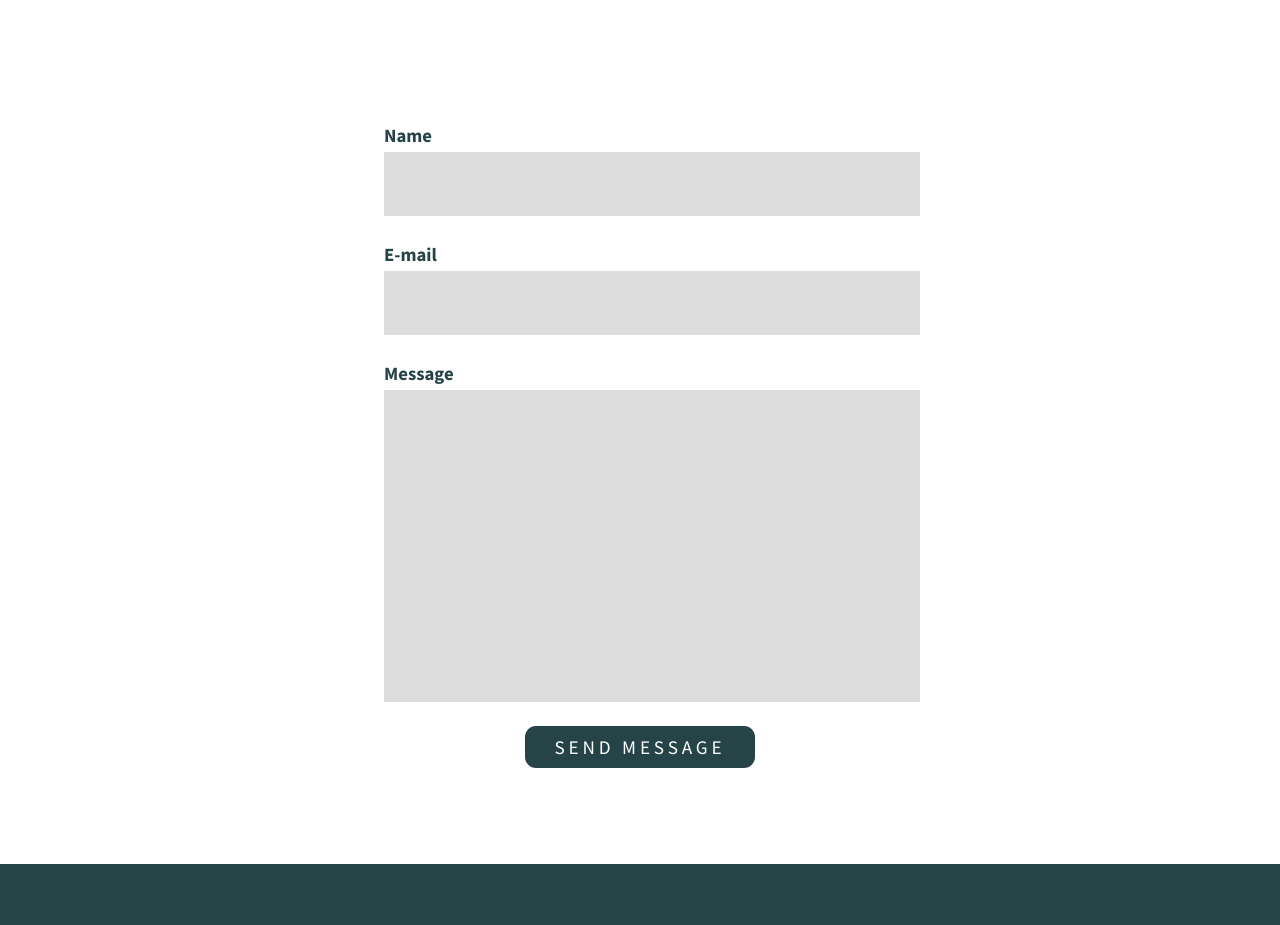
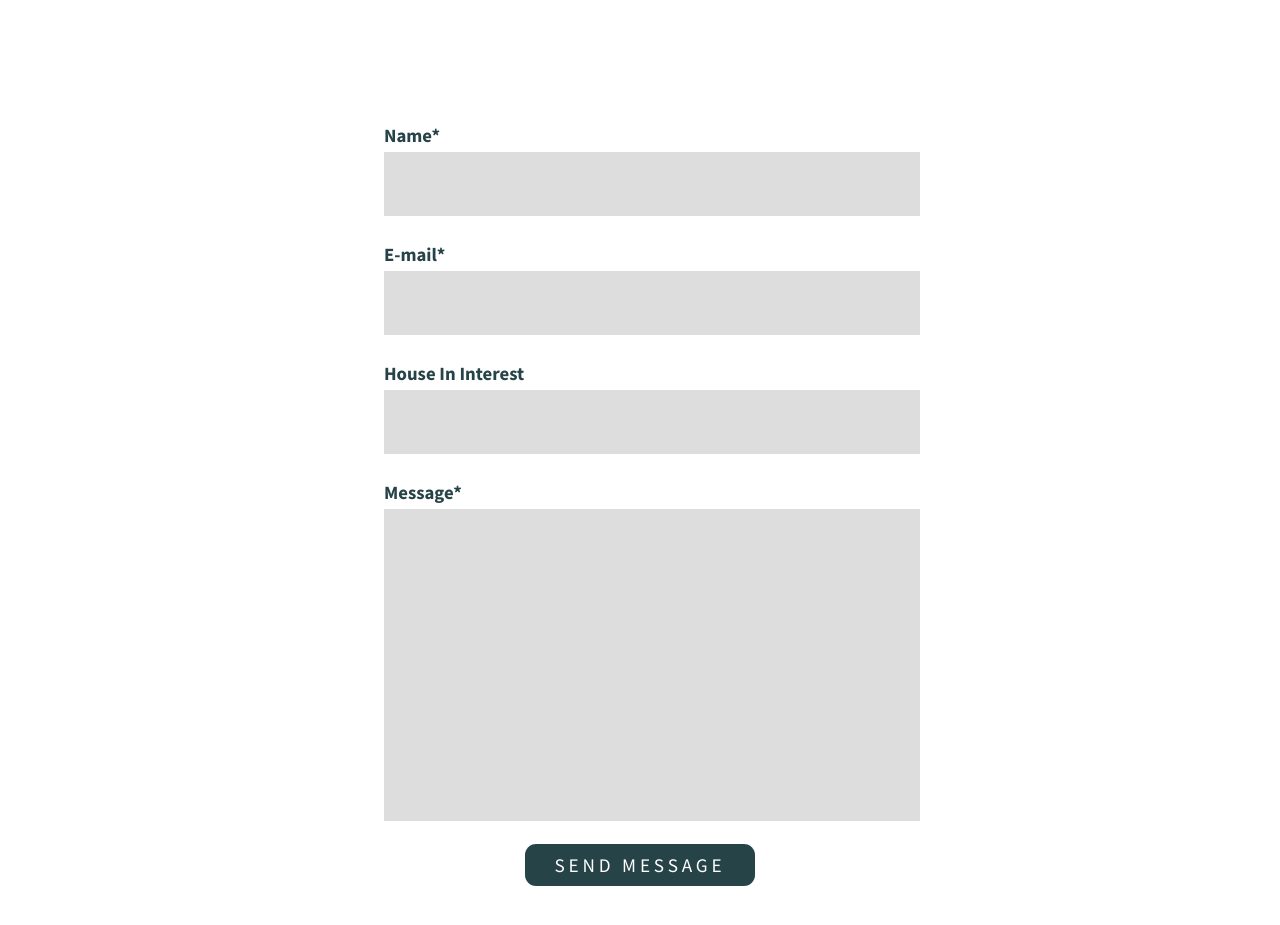
Before and after one commit to tylerbrewer2/cambridge_housing, a plain HTML site: page contact.html in a window 1280 px wide. Shown: the part 1114-2039 px from the top of the page. Drawn offline with nearby package versions, Linux system fonts and the light colour scheme.

Commit message:
add house in interest text input

```diff
--- a/contact.html
+++ b/contact.html
@@ -32,11 +32,13 @@
 	</section>
 	<div class="wrapper_form">
 		<form action="#" method="post" id="contact_form"> <!-- ///// Contact form ///// -->
-			<h3>Name</h3>
+			<h3>Name*</h3>
 			<input type="text" id="name" name="user_name" required>
-			<h3>E-mail</h3>
+			<h3>E-mail*</h3>
 			<input type="email" id="email" name="user_email" required>
-			<h3>Message</h3>
+			<h3>House In Interest</h3>
+			<input type="text" id="house" name="user_house">
+			<h3>Message*</h3>
 			<textarea name="user_message" id="contact_message" cols="30" rows="10" required></textarea>
 			<button id = "submit" type="submit">SEND MESSAGE</button>
 		</form>
```
